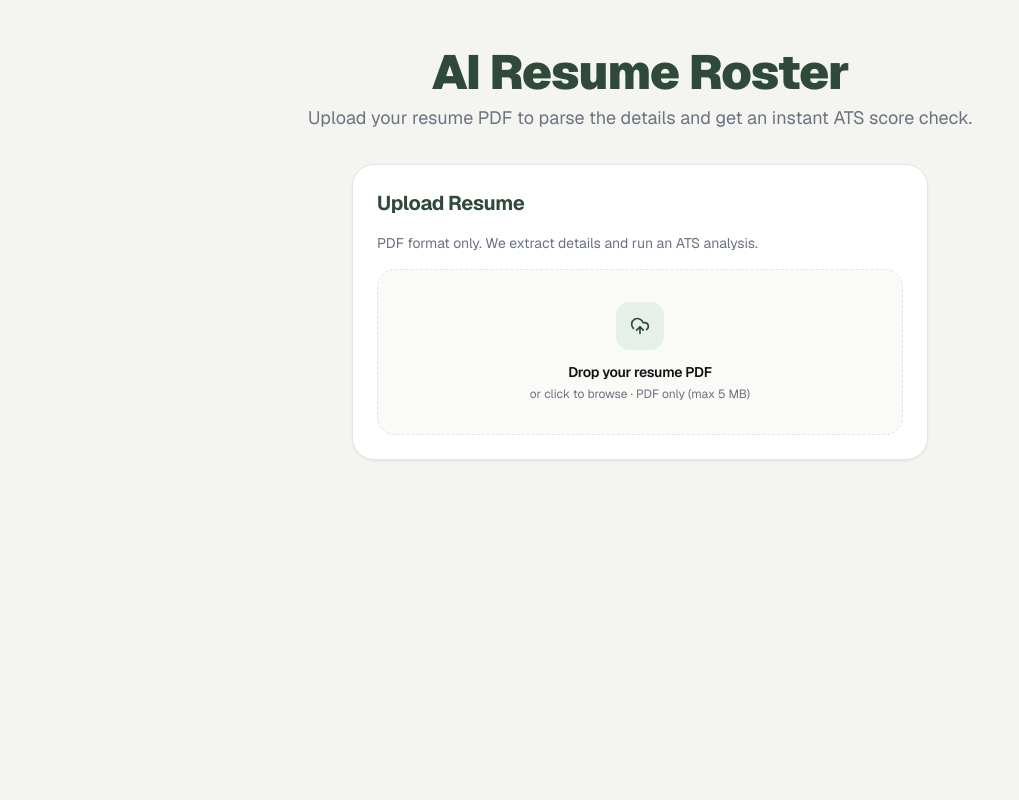
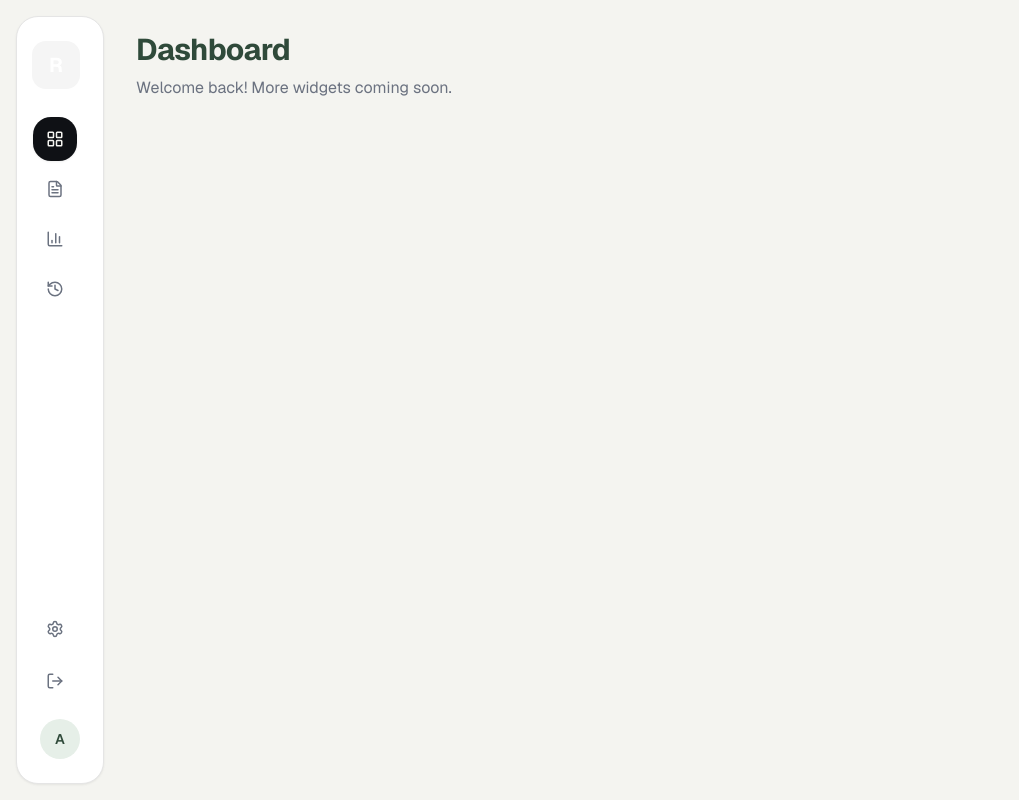
Before and after one commit to sayamalvi/taqyeemai-fe, a Next.js app: page / in a window 1280 px wide. Shown: the whole page, without its empty margins (0-1019 px from the left). Built offline with nearby package versions, Linux system fonts and the light colour scheme.

Commit message:
edited layout

```diff
--- a/src/app/layout.tsx
+++ b/src/app/layout.tsx
@@ -3,6 +3,7 @@ import { Inter, Geist, Cormorant_Garamond } from "next/font/google";
 import "./globals.css";
 import QueryProvider from "@/components/providers/query-provider";
 import { cn } from "@/lib/utils";
+import { Sidebar } from "@/components/layout/sidebar"; // <-- Import Sidebar
 
 const geist = Geist({ subsets: ['latin'], variable: '--font-sans' });
 const cormorant = Cormorant_Garamond({
@@ -23,9 +24,14 @@ export default function RootLayout({
 }>) {
   return (
     <html lang="en" data-theme="light" className={cn("font-sans", geist.variable)}>
-      <body className={`${geist.variable} ${geist.variable} ${cormorant.variable}`}>
+      <body className={`${geist.variable} ${cormorant.variable}`}>
         <QueryProvider>
-          {children}
+          <div className="flex min-h-screen bg-bg">
+            <Sidebar />
+            <div className="flex-1 overflow-auto">
+              {children}
+            </div>
+          </div>
         </QueryProvider>
       </body>
     </html>
--- a/src/app/page.tsx
+++ b/src/app/page.tsx
@@ -1,108 +1,8 @@
-'use client';
-
-import { useState } from 'react';
-import { UploadDropzone } from '@/components/resume/UploadDropzone';
-import { motion } from 'framer-motion';
-import { cn } from '../../lib/utils';
-
 export default function Home() {
-  const [result, setResult] = useState<any>(null);
-
-  function handleUploaded(data: any) {
-    setResult(data);
-  }
-
   return (
-    <main className="min-h-screen py-12 px-4 sm:px-6 lg:px-8 bg-bg flex flex-col items-center">
-      <div className="max-w-4xl w-full space-y-8">
-
-        {/* Header */}
-        <div className="text-center space-y-2">
-          <h1 className="font-display text-4xl sm:text-5xl font-black text-accent-strong tracking-tight">
-            AI Resume Roster
-          </h1>
-          <p className="text-base sm:text-lg text-ink-muted">
-            Upload your resume PDF to parse the details and get an instant ATS score check.
-          </p>
-        </div>
-
-        {/* Upload Box */}
-        <UploadDropzone onUploaded={handleUploaded} />
-
-        {/* Results Screen */}
-        {result && (
-          <motion.div
-            initial={{ opacity: 0, y: 20 }}
-            animate={{ opacity: 1, y: 0 }}
-            transition={{ duration: 0.4 }}
-            className="bg-surface rounded-3xl border border-border p-6 sm:p-8 shadow-card space-y-6"
-          >
-            {/* ATS Score Header */}
-            <div className="flex flex-col sm:flex-row items-center justify-between border-b border-border pb-6 gap-4">
-              <div>
-                <h3 className="font-display text-2xl font-bold text-accent-strong">Analysis Results</h3>
-                <p className="text-sm text-ink-muted mt-1">Evaluated for: {result.analysis?.targetRole || 'General'}</p>
-              </div>
-              <div className="flex items-center gap-3">
-                <div className="text-right">
-                  <div className="text-xs text-ink-muted uppercase font-semibold">ATS Score</div>
-                  <div className="font-display text-4xl font-black text-accent-strong">{result.analysis?.atsScore}/100</div>
-                </div>
-                <div className="h-12 w-1.5 rounded-full bg-accent" />
-              </div>
-            </div>
-
-            {/* Score Breakdown */}
-            <div className="grid grid-cols-2 sm:grid-cols-4 gap-4">
-              {Object.entries(result.analysis?.scoreBreakdown || {}).map(([key, value]: [string, any]) => (
-                <div key={key} className="bg-surface-2 rounded-2xl p-4 border border-border/50 text-center">
-                  <div className="text-xs text-ink-muted capitalize font-medium">{key}</div>
-                  <div className="font-display text-2xl font-bold text-accent-strong mt-1">{value}%</div>
-                </div>
-              ))}
-            </div>
-
-            {/* Verdict */}
-            <div className="bg-accent-soft border border-accent/20 rounded-2xl p-5 space-y-2">
-              <h4 className="text-sm font-bold text-accent-strong uppercase tracking-wide">AI Verdict</h4>
-              <p className="text-sm text-ink leading-relaxed">{result.analysis?.aiVerdict}</p>
-            </div>
-
-            {/* Issues and Suggestions */}
-            <div className="space-y-4">
-              <h4 className="font-display text-lg font-bold text-accent-strong">Identified Issues & Fixes</h4>
-              <div className="space-y-3">
-                {result.analysis?.issues?.map((issue: any, index: number) => (
-                  <div
-                    key={index}
-                    className="p-5 rounded-2xl border border-border bg-surface-2 flex flex-col sm:flex-row gap-4 justify-between"
-                  >
-                    <div className="space-y-1">
-                      <div className="flex items-center gap-2">
-                        <span className={cn(
-                          "text-xs px-2 py-0.5 rounded-md font-bold uppercase",
-                          issue.severity === 'Critical' ? 'bg-danger/10 text-danger' :
-                            issue.severity === 'Moderate' ? 'bg-warning/10 text-warning' : 'bg-success/10 text-success'
-                        )}>
-                          {issue.severity}
-                        </span>
-                        <span className="text-xs text-ink-muted font-medium">{issue.category}</span>
-                      </div>
-                      <p className="text-sm font-semibold text-ink mt-2">{issue.issue}</p>
-                    </div>
-                    <div className="sm:max-w-md bg-surface p-4 rounded-xl border border-border/40">
-                      <span className="text-xs font-bold text-accent uppercase">Action Item</span>
-                      <p className="text-xs text-ink-muted mt-1 leading-relaxed">{issue.fixSuggestion}</p>
-                    </div>
-                  </div>
-                ))}
-              </div>
-            </div>
-
-          </motion.div>
-        )}
-
-      </div>
+    <main className="p-8">
+      <h1 className="font-display text-3xl font-bold text-accent-strong">Dashboard</h1>
+      <p className="text-ink-muted mt-2">Welcome back! More widgets coming soon.</p>
     </main>
   );
 }
--- /dev/null
+++ b/src/components/layout/sidebar.tsx
@@ -0,0 +1,115 @@
+'use client';
+
+import Link from 'next/link';
+import { usePathname } from 'next/navigation';
+import { LayoutGrid, FileText, BarChart3, Layers, History, Settings, LogOut } from 'lucide-react';
+import { cn } from '@/lib/utils';
+
+const NAV = [
+    { to: '/', icon: LayoutGrid, label: 'Dashboard' },
+    { to: '/resumes', icon: FileText, label: 'Resumes' },
+    { to: '/insights', icon: BarChart3, label: 'Insights' },
+    { to: '/history', icon: History, label: 'History' },
+];
+
+const ROW_BASE =
+    "relative flex items-center h-11 w-11 rounded-2xl overflow-hidden " +
+    "group-hover/sidebar:w-[200px] " +
+    "transition-[width,background-color,color,box-shadow] duration-300 ease-[cubic-bezier(0.16,1,0.3,1)]";
+
+const LABEL_BASE =
+    "text-sm font-medium whitespace-nowrap pr-4 " +
+    "opacity-0 -translate-x-1 " +
+    "transition-[opacity,transform] duration-200 ease-out " +
+    "group-hover/sidebar:opacity-100 group-hover/sidebar:translate-x-0 group-hover/sidebar:delay-100";
+
+function NavItem({ to, icon: Icon, label, isActive }: { to: string; icon: any; label: string; isActive: boolean }) {
+    return (
+        <Link href={to} title={label} className="block w-full">
+            <div
+                className={cn(
+                    ROW_BASE,
+                    isActive
+                        ? "bg-ink text-bg shadow-card"
+                        : "text-ink-muted hover:bg-surface-2 hover:text-ink"
+                )}
+            >
+                <span className="h-11 w-11 flex items-center justify-center shrink-0">
+                    <Icon size={18} strokeWidth={2} />
+                </span>
+                <span className={LABEL_BASE}>{label}</span>
+            </div>
+        </Link>
+    );
+}
+
+export function Sidebar() {
+    const pathname = usePathname();
+    const displayName = "Account";
+
+    return (
+        <aside
+            className={cn(
+                "group/sidebar hidden md:flex shrink-0 h-[calc(100vh-32px)] sticky top-4 ml-4",
+                "flex-col items-center justify-between py-5 rounded-3xl",
+                "bg-surface border border-border shadow-card overflow-hidden z-50",
+                "w-[88px] hover:w-[248px]",
+                "transition-[width] duration-300 ease-[cubic-bezier(0.16,1,0.3,1)]"
+            )}
+        >
+            <div className="flex flex-col items-center gap-6 w-full px-4">
+                {/* Placeholder Logo */}
+                <div
+                    className={cn(
+                        "flex items-center h-14 w-14 group-hover/sidebar:w-[200px] overflow-hidden",
+                        "transition-[width] duration-300 ease-[cubic-bezier(0.16,1,0.3,1)]"
+                    )}
+                >
+                    <div className="h-12 w-12 flex items-center justify-center shrink-0 bg-accent text-white rounded-xl font-bold text-xl">
+                        R
+                    </div>
+                    <span className={cn("ml-3 font-display text-lg font-bold text-ink", LABEL_BASE)}>
+                        Roaster
+                    </span>
+                </div>
+
+                <nav className="flex flex-col items-center gap-1.5 w-full">
+                    {NAV.map((item) => (
+                        <NavItem
+                            key={item.to}
+                            {...item}
+                            isActive={pathname === item.to || (item.to !== '/' && pathname.startsWith(item.to))}
+                        />
+                    ))}
+                </nav>
+            </div>
+
+            <div className="flex flex-col items-center gap-2 w-full px-4">
+                <NavItem to="/settings" icon={Settings} label="Settings" isActive={pathname.startsWith('/settings')} />
+                <button title="Log out" className="block w-full text-left">
+                    <div className={cn(ROW_BASE, "text-ink-muted hover:bg-surface-2 hover:text-danger")}>
+                        <span className="h-11 w-11 flex items-center justify-center shrink-0">
+                            <LogOut size={18} />
+                        </span>
+                        <span className={LABEL_BASE}>Log out</span>
+                    </div>
+                </button>
+
+                {/* User Profile */}
+                <div
+                    className={cn(
+                        "flex items-center h-12 mt-1 w-10 group-hover/sidebar:w-[200px] overflow-hidden",
+                        "transition-[width] duration-300 ease-[cubic-bezier(0.16,1,0.3,1)]"
+                    )}
+                >
+                    <div className="h-10 w-10 rounded-full bg-accent-soft text-accent-strong font-semibold flex items-center justify-center text-sm ring-2 ring-surface shrink-0">
+                        A
+                    </div>
+                    <div className={cn("ml-3 min-w-0 flex-1", LABEL_BASE)}>
+                        <div className="text-sm font-semibold text-ink truncate">{displayName}</div>
+                    </div>
+                </div>
+            </div>
+        </aside>
+    );
+}
```
